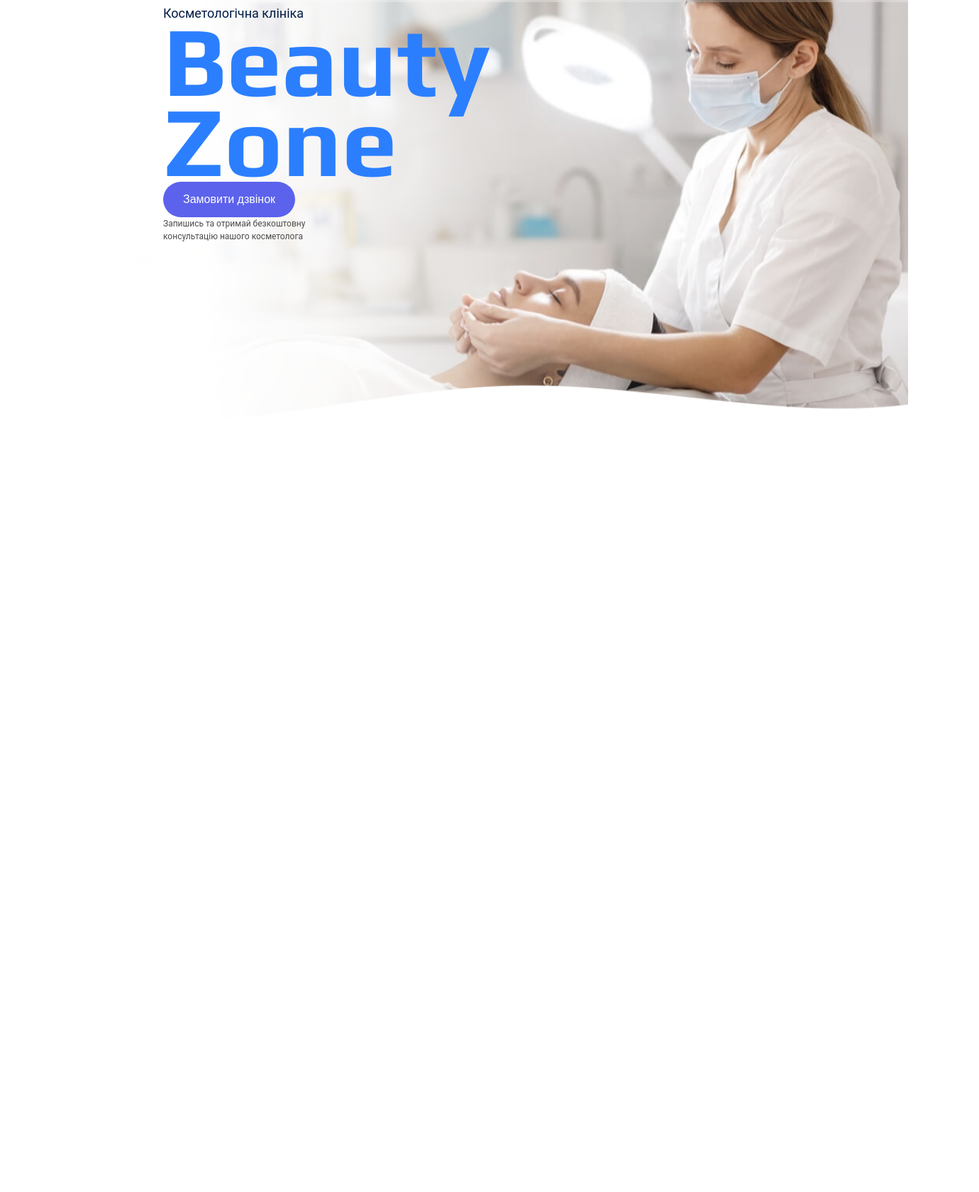
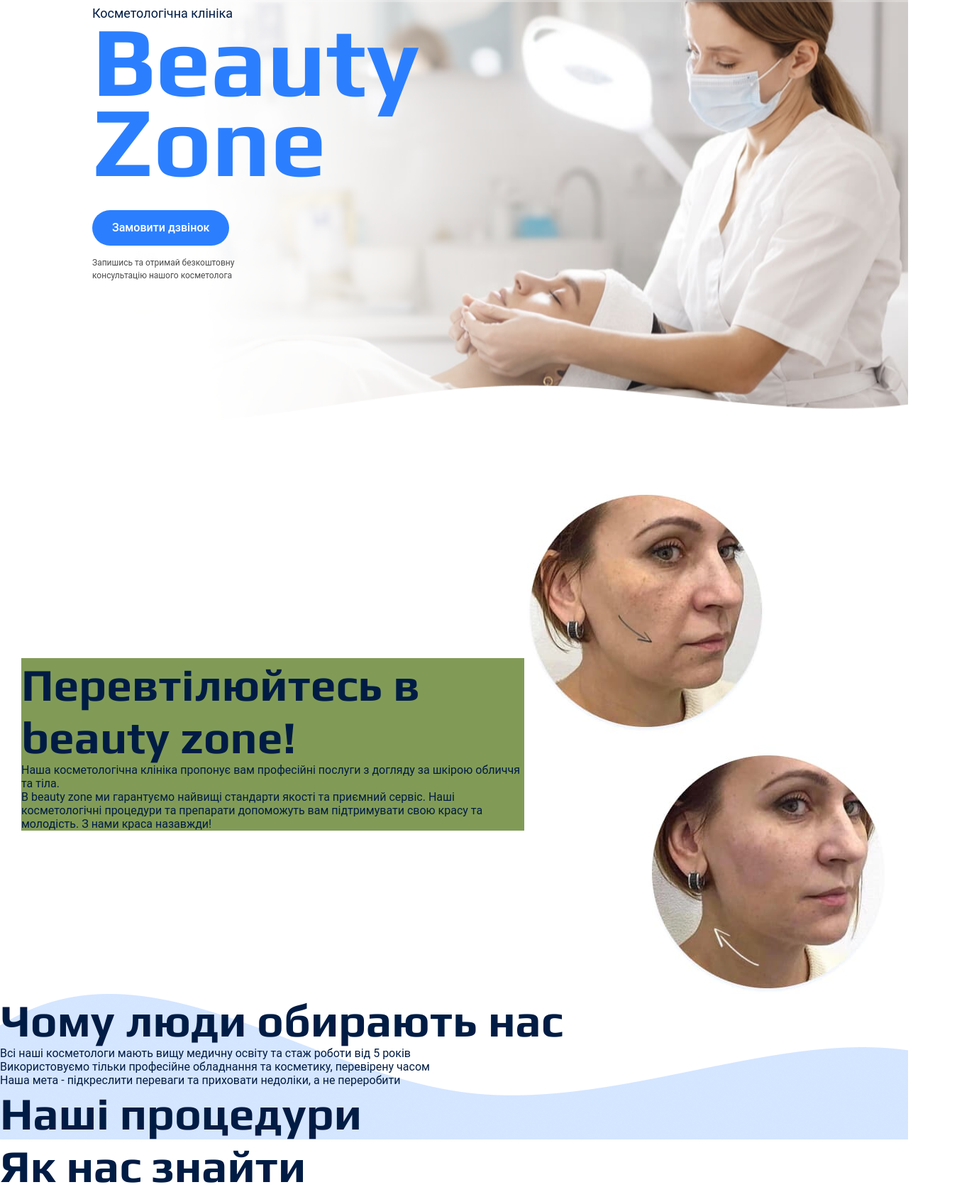
Before and after one commit to olenaorashkevych/genius-homework-1-2-3-4, a plain HTML site: page index.html in a window 1280 px wide. Shown: the part 103-1782 px from the top of the page at 71% size, 1380 px wide, since content can reach past the window. Before the commit the page ends 800 px from the top, so only its background shows below. Drawn offline with Linux system fonts and the light colour scheme.

Commit message:
backgroundwaves

```diff
--- a/css/styles.css
+++ b/css/styles.css
@@ -56,7 +56,7 @@ h2 {
 
 button {
     background-color: var(--beauty-landing-2-s2);
-
+    font-family: inherit;
 
 }
 
@@ -70,10 +70,10 @@ a {
 }
 
 .container {
-    margin: 0px 100px;
+    margin: 0px auto;
     padding: 0px 30px;
     width: 100%;
-    max-width: 1296px;
+    max-width: 1300px;
 }
 
 .d-flex {
@@ -112,7 +112,7 @@ a {
 .btn {
     --bg: #5c62ec;
     --color: #fff;
-    background-color: var(--bg);
+    background-color: var(--beauty-landing-2-s2);
     color: var(--color);
     display: inline-flex;
     align-items: center;
@@ -132,8 +132,6 @@ a {
     color: var(--color);
     opacity: 0.8;
 }
-
-
 
 /* Блок header */
 .main-header {
@@ -196,6 +194,7 @@ a {
 
 /* Блок hero */
 .hero-section {
+
     background-image: url(./images/fon.png);
     background-size: cover;
     /* картинка покриває весь блок, не обрізається занадто */
@@ -216,6 +215,7 @@ a {
 }
 
 .hero-section .hero-section-title {
+
     font-weight: 400;
     font-size: 18px;
     color: var(--beauty-landing-2-c1);
@@ -227,12 +227,16 @@ a {
     line-height: 81%;
     text-transform: capitalize;
     color: var(--beauty-landing-2-s2);
+    margin-bottom: 40px;
 }
 
-.hero-section .hero-section-button {}
+.hero-section .hero-section-button {
+    margin-bottom: 15px;
+}
 
 .hero-section .button-hold {
     max-width: 238px;
+
 }
 
 .hero-section .hero-section-text {
@@ -242,128 +246,24 @@ a {
     color: var(--beauty-landing-2-c3);
 }
 
-
-
-
-/*
-
-.hero-title {
-    font-size: 18px;
+.blue_wave_background {
+    background-image: url(./images/backgroundnostar.png);
 }
 
-.hero-title span {
-    font-family: "Play", sans-serif;
-    font-weight: 700;
-    font-size: 140px;
+/* Second-section Друга секція Перевтілюйтеся в beauty zone*/
+.second-section {}
 
+.second-section .container {}
 
+.second-section .d-flex {}
+
+.second-section .flex-space-between {}
+
+.second-section .flex-align-items {}
+
+.second-section .text-holder {
+    max-width: 709px;
+    background-color: #819b57;
 }
 
-span {
-    color: var(--primary-blue);
-}
-
-
-
-
-
-
-
-
-
-
-
-
-.logo-header {
-
-    background-color: #9b2b2b;
-
-
-}
-
-.header-icons {
-    color: #FFFFFF;
-    margin-left: 243px;
-    width: 160px;
-    height: 32px;
-    display: flex;
-    justify-content: space-between;
-}
-
-.main-navigation {
-
-    display: flex;
-
-    opacity: 50%;
-}
-
-.main-logo-link {}
-
-.main-logo {}
-
-.navigation-list {
-    margin-left: 230px;
-    display: flex;
-    gap: 56px;
-
-
-}
-
-.main-navigation-link {}
-
-.hero-section p {
-    font-size: 12px;
-
-}
-
-.hero-section {
-    max-height: 615px;
-    width: 100%;
-}
-
-.hero-block-one {
-    max-width: 519px;
-    max-height: 409px;
-    margin-left: 200px;
-}
-
-.second-section {
-    font-size: 18px;
-
-}
-
-
-
-
-
-
-
-
-
-.why-us-list {}
-
-.our-advantage {}
-
-.our-mission {}
-
-.our_procedures-section {}
-
-.header-our_procedures {}
-
-.how_to_find_us-header {}
-
-.main-footer {}
-
-.footer-navigation {}
-
-.bottom-logo-link {}
-
-.bottom-logo {}
-
-.footer-navigation-list {}
-
-.footer-navigation-link {}
-
-.adresses {}
-
-.policy {} */
+/* Cекція чому люди обирають нас why us */
--- a/index.html
+++ b/index.html
@@ -52,9 +52,6 @@
     </header>
 
 
-
-
-
     <main>
         <section class="hero-section">
             <div class="container">
@@ -68,8 +65,10 @@
                 </div>
             </div>
         </section>
-
-        <!-- <section class="second-section">
+        </div>
+        <section class="second-section">
+            <div class="container d-flex flex-space-between flex-align-items">
+                <div class="text-holder">
                     <h2>Перевтілюйтесь в <span lang="en">beauty zone!</span> </h2>
                     <p>Наша косметологічна клініка пропонує вам професійні послуги
                         з догляду за шкірою обличчя та тіла.</p>
@@ -80,7 +79,13 @@
                         красу та
                         молодість.
                         З нами краса назавжди!</p>
+
+                </div>
+                <img src="./css/images/before-afreropt.jpg" alt="" srcset="">
+            </div>
+
         </section>
+        <div class="blue_wave_background">
             <section id="why_us-section" class="why-us-section">
                 <h2>Чому люди
                     <span>обирають нас</span>
@@ -121,11 +126,14 @@
                     </li>
                 </ul>
             </section>
+        </div>
+
         <section id="how_to_find_us-section">
             <h2 class="how_to_find_us-header">Як нас <span>знайти</span></h2>
-        </section> -->
+        </section>
 
     </main>
+
     <!-- <footer class="main-footer">
         <div class="container">
             <nav class="footer-navigation">
```
Also changed, not shown: css/images/backgroundnostar.png (added). Lines whose indentation alone changed are shown as unchanged.
